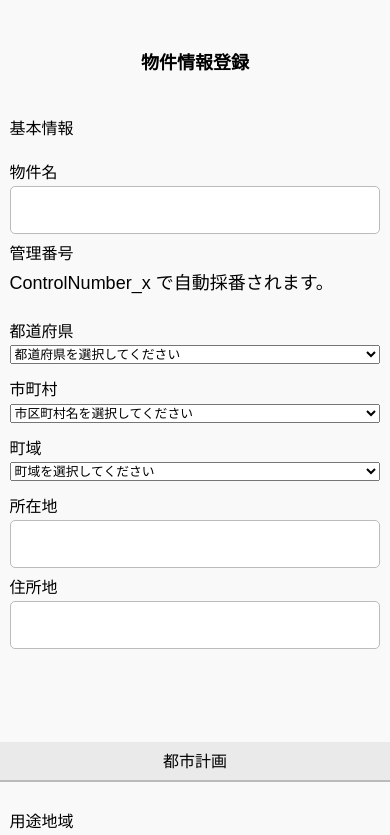
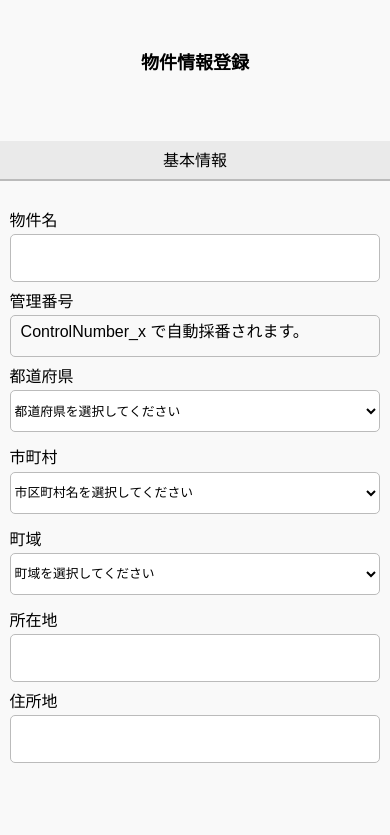
Before and after one commit to Hackathon2023springAteam/estate, a Django app: page /propertyinfo_create/ in a window 390 px wide. Shown: the part 69-904 px from the top of the page. Run offline with Django 3.2, Linux system fonts and the light colour scheme; the visitor is signed in with stand-in values (Sample User, id 1); some libraries are stand-ins or nearby versions; some web fonts are replaced.

Commit message:
新規作成画面実装

```diff
--- a/django/RealEstate360/static/css/base.css
+++ b/django/RealEstate360/static/css/base.css
@@ -73,9 +73,10 @@ a {
     height: 40px;
     border: 1px solid var(--list-border-color);
     border-radius: 5px 0px 0px 5px;
+    outline: none;
     &:focus {
         box-shadow:none !important;
-        border-color: var(--form-border-color);
+        border-color: var(--dark);
     }
 }
 
--- a/django/RealEstate360/static/css/create.css
+++ b/django/RealEstate360/static/css/create.css
@@ -60,7 +60,29 @@ p {
 }
 
 /* 項目タイトルの大きさ指定 入力欄の左側の濃いグレーの四角 */
-/* 基本情報・都市計画・インフラ */
+/* 基本情報 */
+.input-form__title-basic {
+    display: flex;
+    width: 14.6%;
+    height: 515px;
+    justify-content: center;
+    align-items: center;
+    background-color: var(--list-title-color);
+}
+/* 項目タイトル モバイル時の文字位置調整 */
+@media screen and (max-width:991px) {
+    /* 画面サイズが991px以下からはここを読み込む */
+    .input-form__title-basic {
+        width: 100%;
+        height: 40px;
+        padding-top: 8px;
+        margin-top: 30px;
+        margin-bottom: 20px;
+        border-bottom: 2px solid #BBBBBB;
+    }
+}
+
+/* 都市計画・インフラ */
 .input-form__title {
     display: flex;
     width: 14.6%;
@@ -161,6 +183,30 @@ p {
     }
 }
 
+/* 住所選択フォームの指定 */
+.select-address {
+    height: 42px;
+    border: none;
+    background: #FFFFFF;
+    border: 1px solid #BBBBBB;
+    border: 1px solid var(--list-border-color);
+    border-radius: 5px;
+}
+
+/* 管理番号フォームの指定 */
+.form-control-number {
+    height: 42px;
+    border: none;
+    background: var(--background-color);
+    border: 1px solid var(--list-border-color);
+    border-radius: 5px;
+}
+.form-control-number p {
+    font-size: 16px;
+    padding-left: 10px;
+}
+
+
 /* 画像アプロードボタンのラベルダミー文字の色指定 */
 .label-damy{
     opacity:0;
```
